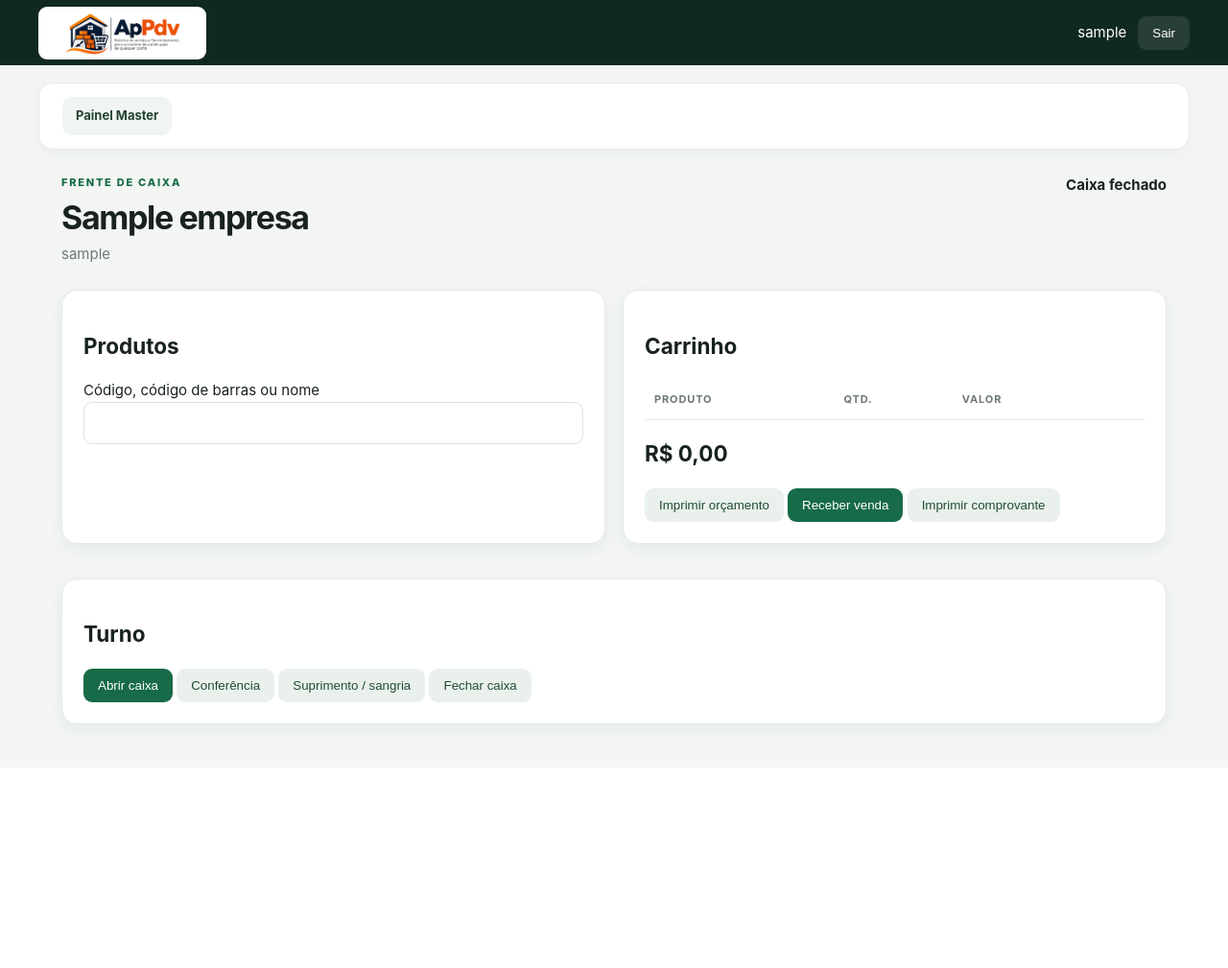
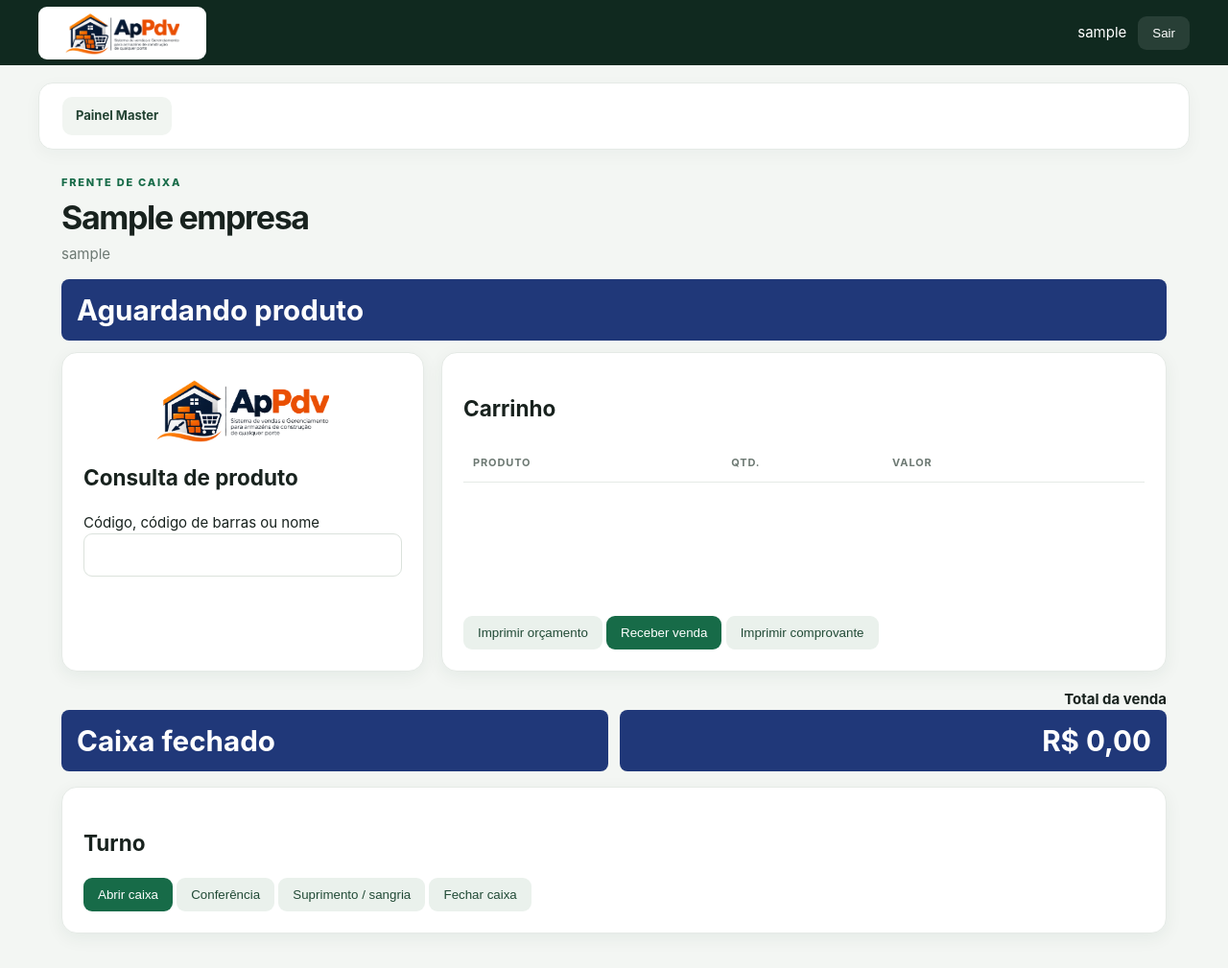
Before and after one commit to julicorlando/appdv, a Django app: page /empresa/1/caixa/ in a window 1280 px wide. Shown: the whole page at 96% size. Before the commit the page ends 774 px from the top, so only its background shows below. Run offline with Django 5.2, Linux system fonts and the light colour scheme; a user stored in the database is signed in; tables that the repository leaves empty hold one stand-in row (values such as "Sample post"); lists and menus that the app fills with data are empty.

Commit message:
Update web checkout layout

```diff
--- /dev/null
+++ b/backend/static/caixa_web.css
@@ -0,0 +1,75 @@
+.web-pos {
+    --pos-blue: #203879;
+    --pos-text: #fff;
+}
+
+.web-pos .page-head {
+    margin-bottom: 12px;
+}
+
+.pos-banner,
+.pos-totals strong {
+    background: var(--pos-blue);
+    color: var(--pos-text);
+    border-radius: 8px;
+    padding: 10px 16px;
+}
+
+.pos-banner {
+    font-size: clamp(1.25rem, 3vw, 1.85rem);
+    margin: 0 0 12px;
+}
+
+.pos-brand {
+    display: block;
+    width: min(180px, 75%);
+    margin: 0 auto 16px;
+}
+
+.web-pos .pos-workspace {
+    grid-template-columns: minmax(0, 1fr) minmax(0, 2fr);
+    margin-bottom: 0;
+}
+
+.pos-workspace .table-wrap {
+    min-height: 180px;
+    max-height: 45vh;
+}
+
+.pos-workspace td input {
+    min-width: 82px;
+}
+
+.pos-totals {
+    display: grid;
+    grid-template-columns: repeat(2, minmax(0, 1fr));
+    align-items: end;
+    gap: 12px;
+    margin-bottom: 16px;
+}
+
+.pos-totals strong {
+    display: block;
+    font-size: clamp(1rem, 3vw, 1.85rem);
+}
+
+.pos-totals div {
+    text-align: right;
+}
+
+.pos-totals span {
+    font-weight: 700;
+}
+
+@media (max-width: 720px) {
+    .web-pos .pos-workspace {
+        grid-template-columns: 1fr;
+    }
+}
+
+@media (forced-colors: active) {
+    .pos-banner,
+    .pos-totals strong {
+        border: 1px solid CanvasText;
+    }
+}
--- a/backend/static/caixa_web.js
+++ b/backend/static/caixa_web.js
@@ -48,6 +48,8 @@ function render() {
     for (const id of ["summary", "movement", "close"]) field(id).disabled = !cash;
     field("pay").disabled = !cash || !cart.size;
     field("print").disabled = !cart.size;
+    const lastItem = [...cart.values()].at(-1);
+    field("current").textContent = lastItem?.product.nome || "Aguardando produto";
     field("total").textContent = money(total());
     field("cart").replaceChildren();
     for (const [id, item] of cart) {
--- a/backend/templates/caixa_web.html
+++ b/backend/templates/caixa_web.html
@@ -2,13 +2,16 @@
 {% load static %}
 {% block title %}Caixa web · {{ loja.nome }}{% endblock %}
 {% block content %}
+<link rel="stylesheet" href="{% static 'caixa_web.css' %}">
 <section class="web-pos" data-empresa="{{ loja.pk }}" data-caixa="{{ caixa.pk|default:'' }}">
   {% csrf_token %}
-  <header class="page-head"><div><p class="eyebrow">FRENTE DE CAIXA</p><h1>{{ loja.nome }}</h1><p>{{ request.user.get_username }}</p></div><strong id="pos-status"></strong></header>
+  <header class="page-head"><div><p class="eyebrow">FRENTE DE CAIXA</p><h1>{{ loja.nome }}</h1><p>{{ request.user.get_username }}</p></div></header>
   <p id="pos-message" role="status" aria-live="polite"></p>
-  <div class="grid two">
+  <h2 class="pos-banner" id="pos-current">Aguardando produto</h2>
+  <div class="grid two pos-workspace">
     <section class="panel">
-      <h2>Produtos</h2>
+      <img class="pos-brand" src="{% static 'brand/appdv-logo-web.png' %}" alt="ApPdv">
+      <h2>Consulta de produto</h2>
       <label for="pos-search">Código, código de barras ou nome</label>
       <input id="pos-search" type="search" autocomplete="off">
       <div id="pos-products" class="quick-links"></div>
@@ -16,12 +19,13 @@
     <section class="panel">
       <h2>Carrinho</h2>
       <div class="table-wrap"><table><thead><tr><th>Produto</th><th>Qtd.</th><th>Valor</th><th></th></tr></thead><tbody id="pos-cart"></tbody></table></div>
-      <h2 id="pos-total">R$ 0,00</h2>
+
       <button class="secondary" id="pos-print" type="button">Imprimir orçamento</button>
       <button class="primary" id="pos-pay" type="button">Receber venda</button>
       <button class="secondary" id="pos-receipt" type="button" hidden>Imprimir comprovante</button>
     </section>
   </div>
+  <div class="pos-totals"><strong id="pos-status"></strong><div><span>Total da venda</span><strong id="pos-total">R$ 0,00</strong></div></div>
   <section class="panel">
     <h2>Turno</h2>
     <button class="primary" id="pos-open">Abrir caixa</button>
```
